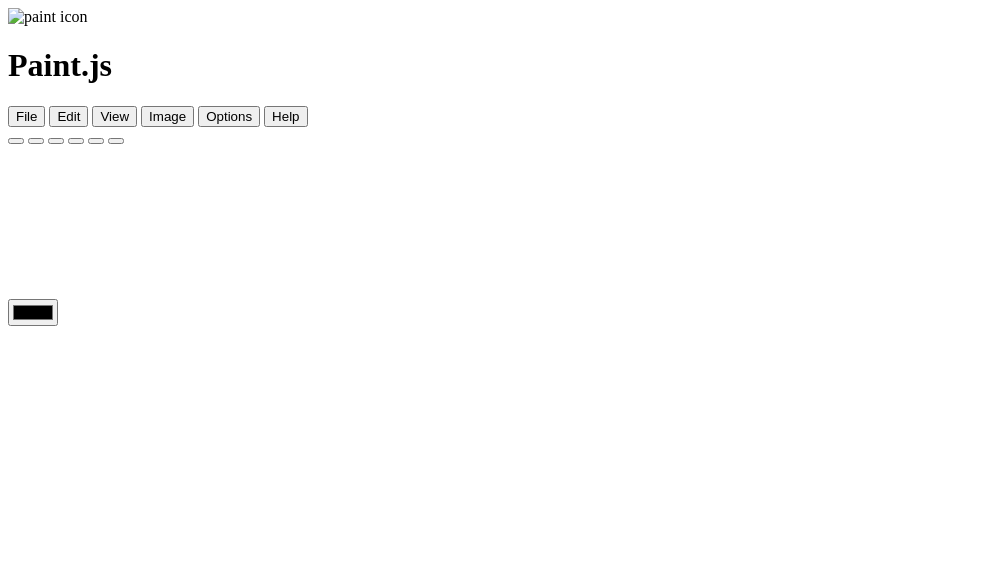
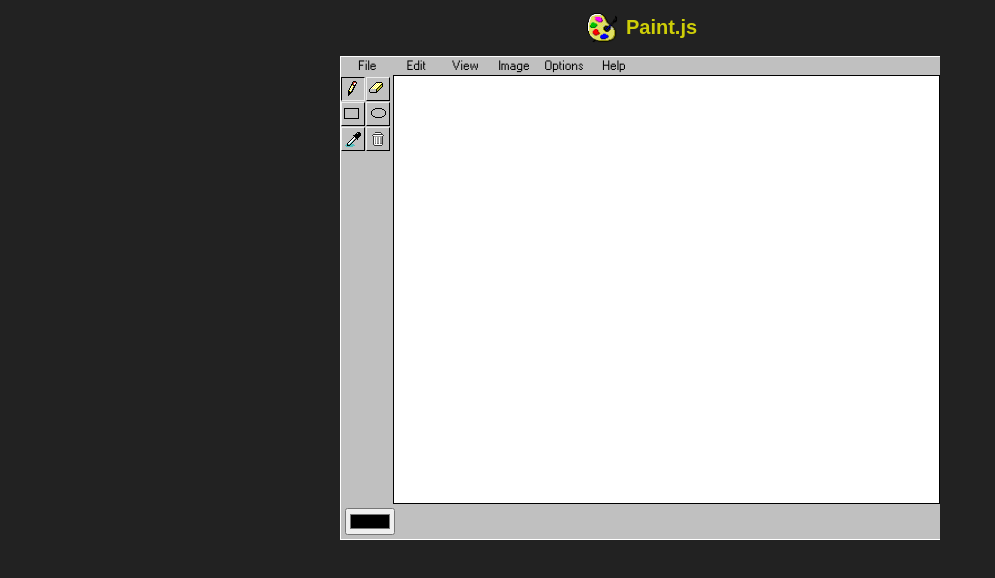
Before and after one commit to PatricioCapparelli/Paint.js, a website: page index.html in a window 1280 px wide. Shown: the whole page, without its empty margins (0-995 px from the left). Drawn offline with Linux system fonts and the light colour scheme; the site is published under a folder, as on GitHub Pages, so addresses that start at the root find nothing.

Commit message:
finally-v

```diff
--- a/css/main.css
+++ b/css/main.css
@@ -6,7 +6,7 @@
 
 @font-face {
   font-family: "OTTO";
-  src: url("/assets/fonts/W95FA.otf") format("opentype");
+  src: url("../assets/fonts/W95FA.otf") format("opentype");
   font-weight: normal;
   font-style: normal;
 }
@@ -116,27 +116,27 @@ aside button[disabled] {
 }
 
 #draw-btn {
-  background: url(/assets/icons/draw.png);
+  background: url(../assets/icons/draw.png);
 }
 
 #erase-btn {
-  background: url(/assets/icons/erase.png);
+  background: url(../assets/icons/erase.png);
 }
 
 #rectangle-btn {
-  background: url(/assets/icons/rectangle.png);
+  background: url(../assets/icons/rectangle.png);
 }
 
 #ellipse-btn {
-  background: url(/assets/icons/ellipse.png) no-repeat center;
+  background: url(../assets/icons/ellipse.png) no-repeat center;
 }
 
 #picker-btn {
-  background: url(/assets/icons/picker.png);
+  background: url(../assets/icons/picker.png);
 }
 
 #clear-btn {
-  background: url(/assets/icons/trash.png) no-repeat center;
+  background: url(../assets/icons/trash.png) no-repeat center;
   background-size: 20px;
 }
 
--- a/index.html
+++ b/index.html
@@ -3,20 +3,18 @@
 <head>
     <meta charset="UTF-8">
     <meta name="viewport" content="width=device-width, initial-scale=1.0">
-    <link rel="stylesheet" href="/css/main.css">
+    <link rel="stylesheet" href="./css/main.css">
     <title>Paint.js</title>
     <script type="module" src="vanilla.js"></script>
 </head>
 <body>
         <div class="header">
-            <img src="/assets/icons/icon.png" alt="paint icon">
+            <img src="./assets/icons/icon.png" alt="paint icon">
             <h1>
                 Paint.js
             </h1>
         </div>
-
         <div class="container" id="container">
-
             <header>
                 <div class="header__buttons">
                     <button id="save-file">File</button>
@@ -27,7 +25,6 @@
                     <button>Help</button>
                 </div>
             </header>
-
             <aside>
                 <nav>
                     <button id="draw-btn" title="Pincel"></button>
@@ -38,15 +35,12 @@
                     <button id="clear-btn" title="Limpiar Dibujo"></button>
                 </nav>
             </aside>
-
             <main>
                 <canvas class="canvas" id="canvas"></canvas>
             </main>
-
             <footer>
                 <input type="color" id="color-picker">
             </footer>
-
         </div>
 </body>
 </html>
```
